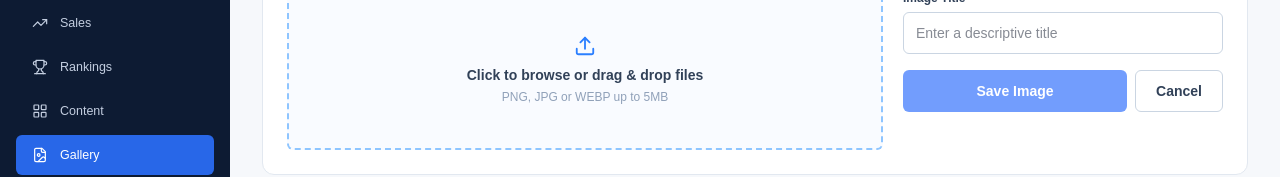
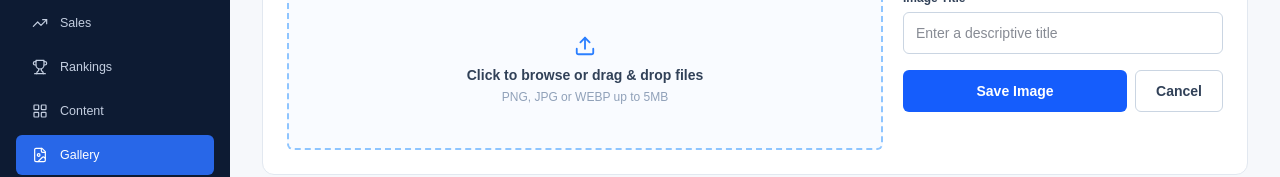
Before and after one commit to dewvithanage/Nexus-Dev-Solutions-, a Next.js app: page /admin/gallery in a window 1280 px wide. Shown: the part 217-394 px from the top of the page. Built offline with nearby package versions, Linux system fonts and the light colour scheme; no server answers.

Commit message:
fix(gallery): add validation alert when saving image without file, fixes T66

```diff
--- a/app/admin/gallery/page.tsx
+++ b/app/admin/gallery/page.tsx
@@ -23,7 +23,6 @@ export default function AdminGalleryManagementPage() {
   const [successMessage, setSuccessMessage] = useState("");
   const [searchTerm, setSearchTerm] = useState("");
 
-  // FIX: header search box was previously decorative. Filters by caption.
   const filteredItems = items.filter((item) => {
     const term = searchTerm.trim().toLowerCase();
     return term === "" || (item.caption || "").toLowerCase().includes(term);
@@ -52,7 +51,10 @@ export default function AdminGalleryManagementPage() {
   }
 
   async function handleUpload() {
-    if (!file) return;
+    if (!file) {
+      alert("Please select an image file before saving.");
+      return;
+    }
 
     setUploading(true);
     setSuccessMessage("");
@@ -130,7 +132,7 @@ export default function AdminGalleryManagementPage() {
                 <div className="mt-4 flex gap-2">
                   <button
                     onClick={handleUpload}
-                    disabled={!file || uploading}
+                    disabled={uploading}
                     className="flex-1 rounded-md bg-blue-600 py-2.5 text-sm font-semibold text-white hover:bg-blue-700 disabled:opacity-60"
                   >
                     {uploading ? "Saving..." : "Save Image"}
```
